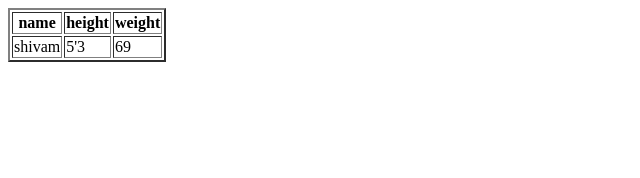
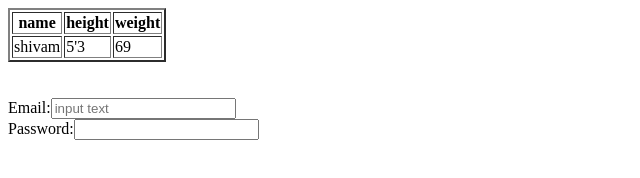
Before and after one commit to officialshivam243/Html-starter, a plain HTML site: page index.html in a window 1280 px wide. Shown: the whole page, without its empty margins (0-640 px from the left). Drawn offline with Linux system fonts and the light colour scheme.

Commit message:
input tag

```diff
--- a/index.html
+++ b/index.html
@@ -19,5 +19,11 @@
     <td>69</td>
   </tr>
 </table>
+<br>
+<br>
+<form>
+  Email:<input type="text" placeholder="input text"><br>
+  Password:<input type="password"><br>
+</form>
 </body>
 </html>
```
